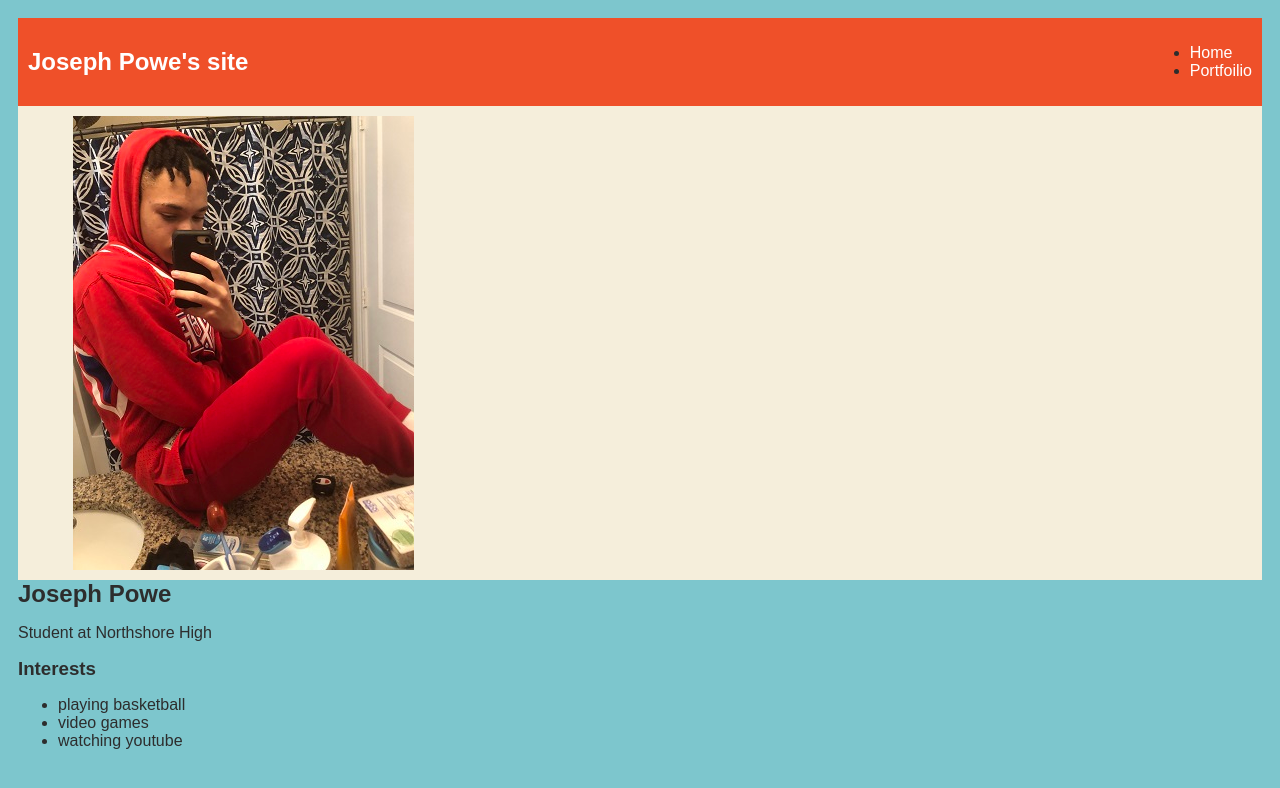
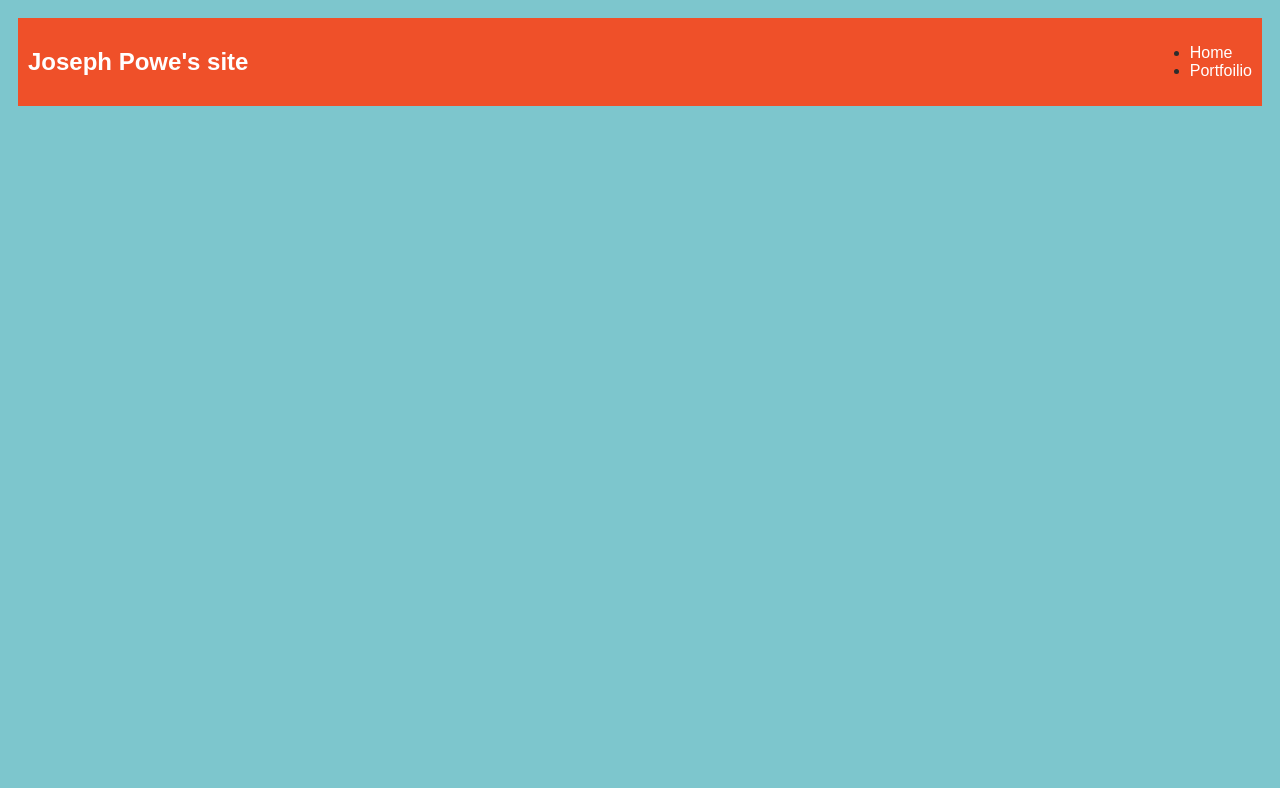
Before and after one commit to josephpowe/josephpowe.github.io, a plain HTML site: page portfolio.html in a window 1280 px wide. Drawn offline with Linux system fonts and the light colour scheme.

Commit message:
first website

```diff
--- a/portfolio.html
+++ b/portfolio.html
@@ -82,28 +82,7 @@
             </nav>
 
             <main>
-                <!-- Sidebar section -->
 
-                <div class = "sidebar"> </div>
-
-                    <img class = "sidebar img" src="images/profile for website.jpeg">
-
-                </div>
-                <!-- Content section -->
-                <div class = "Content">
-                    <h2>Joseph Powe</h2>
-                    <p>Student at Northshore High</p>
-
-               <!--interests section-->
-               <div id = "Interests">
-                   <h3>Interests</h3>
-                   <ul>
-                       <li>playing basketball</li>
-                       <li>video games</li>
-                       <li>watching youtube</li>
-                   </ul>
-                </div>
-                </div>
             </main>
         </div>
     </body>
```
Also changed, not shown: index.html (+3 -3 lines).
